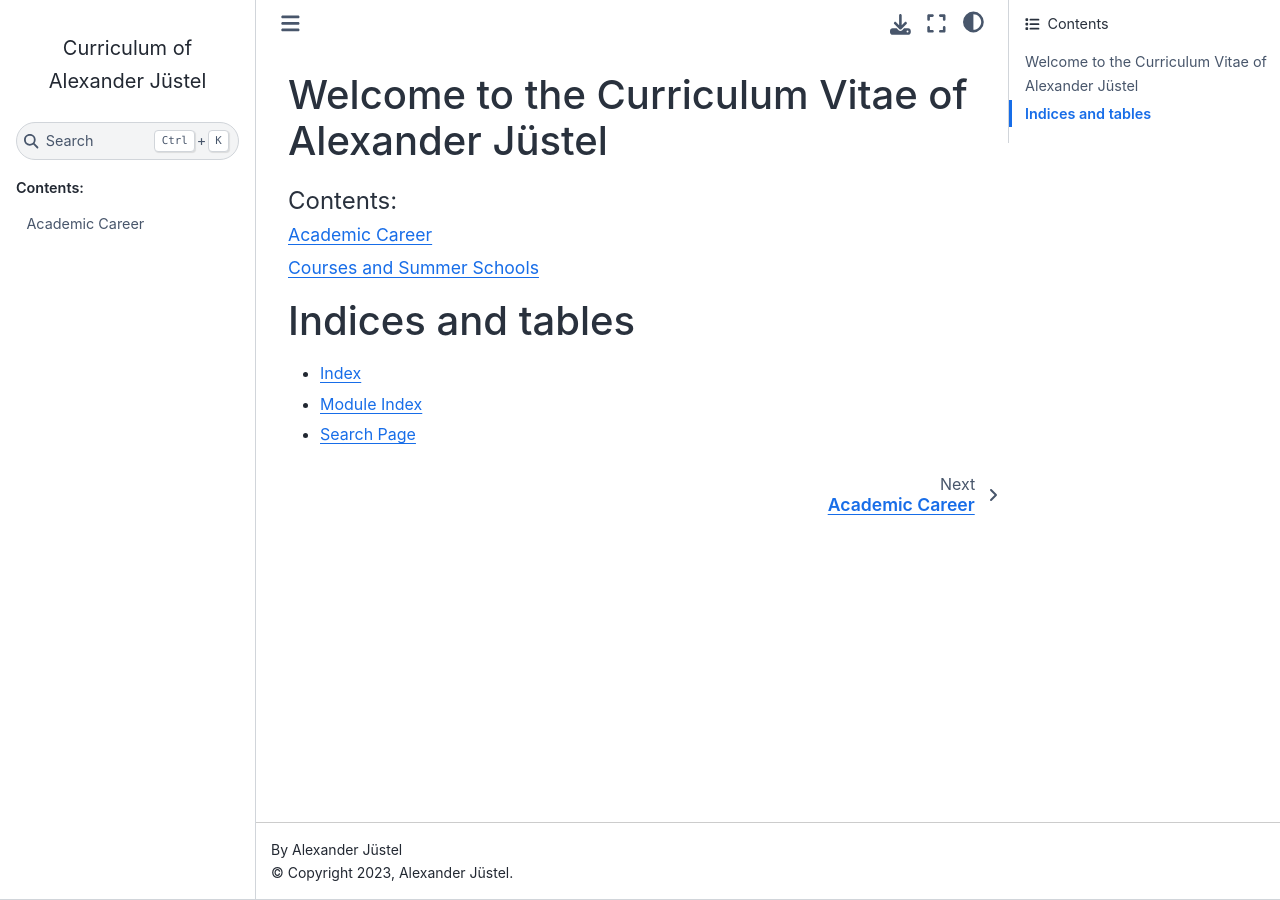
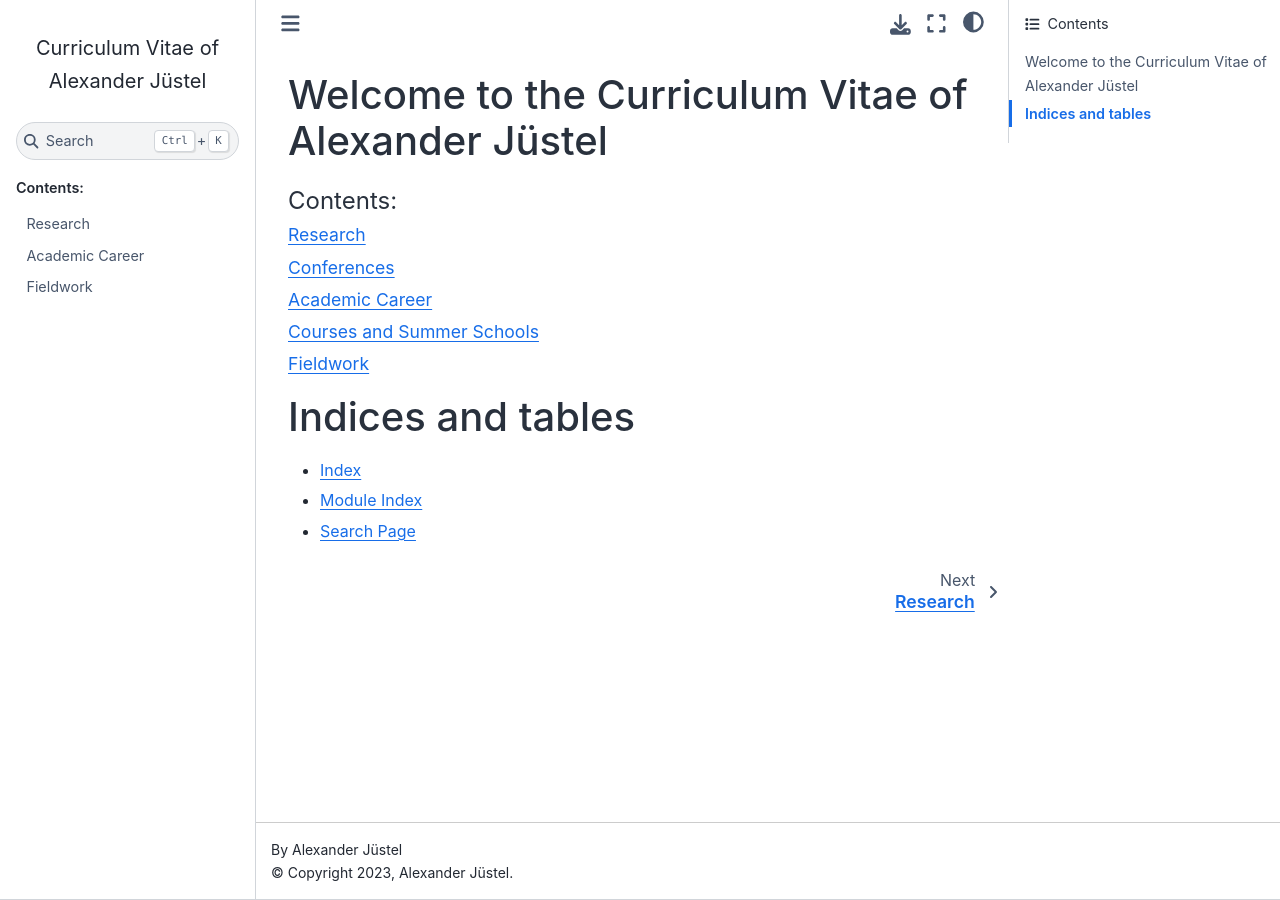
Before and after one commit to AlexanderJuestel/curriculum_vitae, a Sphinx documentation site: the page built from docs/source/index.rst, in a window 1280 px wide. Built offline with Sphinx 7.4.7 and the Sphinx Book theme 1.1.4, drawn with Linux system fonts in a browser that asks for light colours.

Commit message:
EditFiles

```diff
--- a/docs/source/conf.py
+++ b/docs/source/conf.py
@@ -46,7 +46,7 @@ exclude_patterns = ['_build', 'Thumbs.db', '.DS_Store', '**.ipynb_checkpoints']
 # a list of builtin themes.
 #
 html_theme = 'sphinx_book_theme'
-html_title = "Curriculum of Alexander Jüstel"
+html_title = "Curriculum Vitae of Alexander Jüstel"
 
 # Add any paths that contain custom static files (such as style sheets) here,
 # relative to this directory. They are copied after the builtin static files,
--- a/docs/source/index.rst
+++ b/docs/source/index.rst
@@ -10,7 +10,10 @@ Welcome to the Curriculum Vitae of Alexander Jüstel
    :maxdepth: 2
    :caption: Contents:
 
+   research
    academic_career
+   fieldwork
+
 
 
 
```
